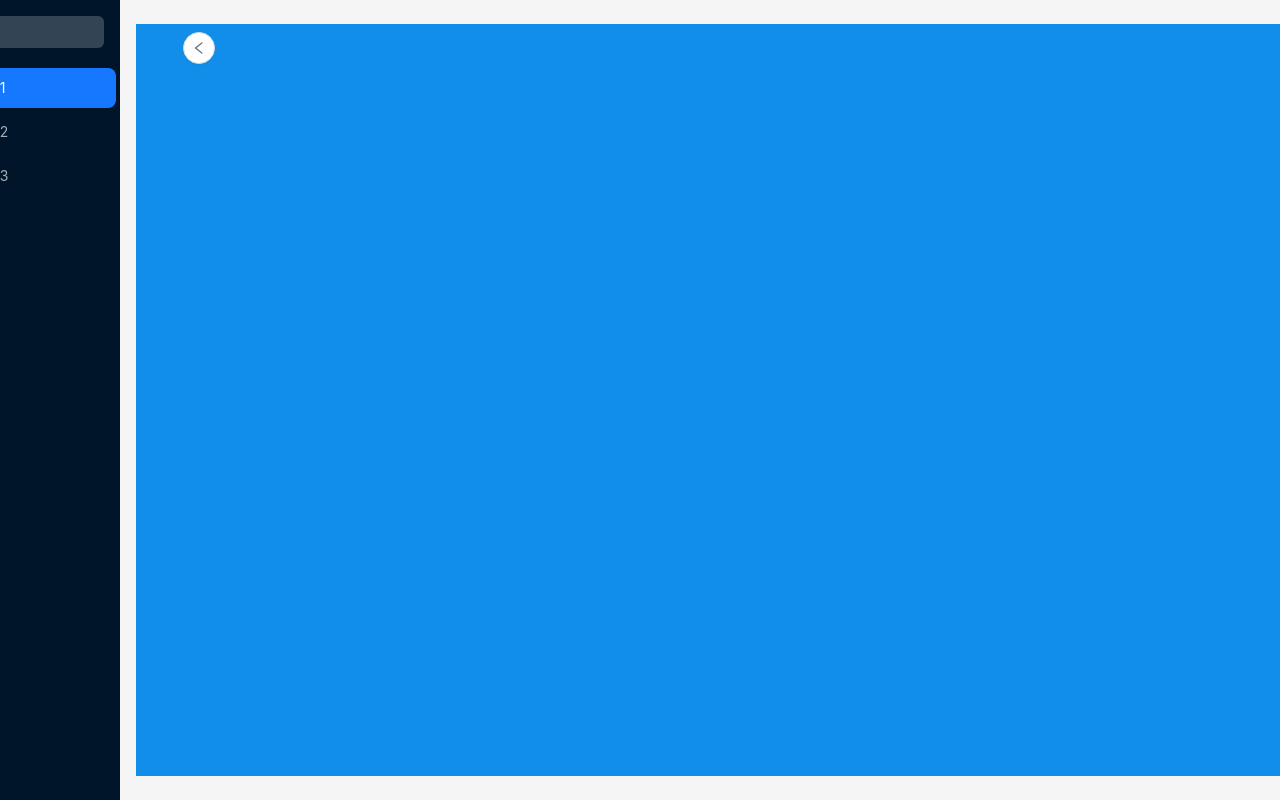
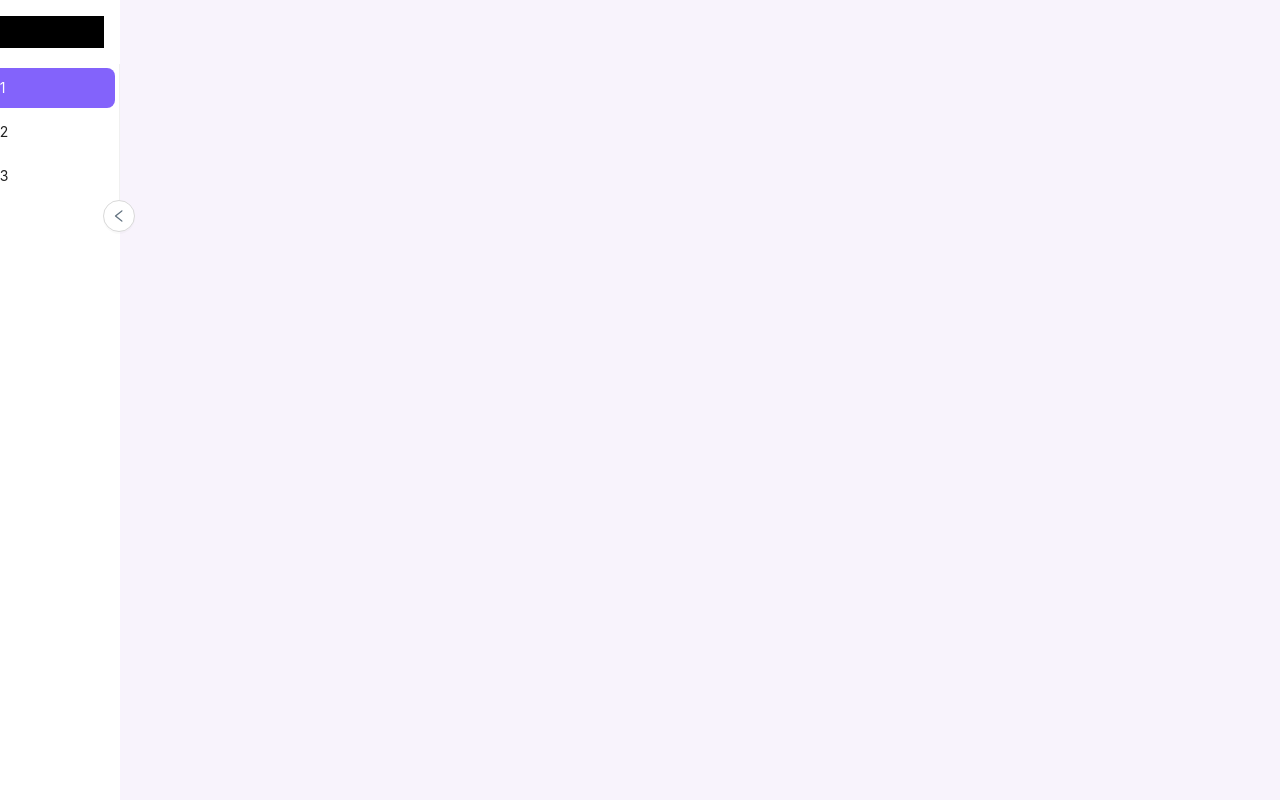
Before and after one commit to seoinah/Dal-Book-Proj, a React (Vite) app in the folder dalbook-ui/: page / in a window 1280 px wide. Shown: the top 800 px of the page. Built offline with nearby package versions, Linux system fonts and the light colour scheme.

Commit message:
fix: Lnb & Layout 스타일 수정

```diff
--- a/dalbook-ui/src/App.tsx
+++ b/dalbook-ui/src/App.tsx
@@ -1,6 +1,6 @@
 import React, { lazy } from 'react';
 
-const LayoutPage = lazy(() => import('./components/templates/Layout/LayoutDiv'));
+const LayoutPage = lazy(() => import('@components/templates/Layout/LayoutDefault'));
 
 const App = [
     {
--- a/dalbook-ui/src/common/routes/router.ts
+++ b/dalbook-ui/src/common/routes/router.ts
@@ -2,5 +2,5 @@ export const ROUTE_PATH = {
     PATH_BASE: '/',
 
     CATEGORY_BASE: '/category',
-    CATEGORY_LIST: `/category/login`,
+    CATEGORY_LIST: `/category`,
 };
--- a/dalbook-ui/src/components/organisms/Lnb/Lnb.styles.tsx
+++ b/dalbook-ui/src/components/organisms/Lnb/Lnb.styles.tsx
@@ -5,17 +5,16 @@ const {Sider} = Layout;
 
 export const CustomSider = styled(Sider)`
  &&& {
-    min-width: 250px;
-    width: 250px;
+    background-color: #FFFFFF;
   }
 `;
 
-export const lnbLogoStyle: React.CSSProperties = {
-    height: '32px',
-    margin: '16px',
-    background: 'rgba(255,255,255,.2)',
-    borderRadius: '6px'
-};
+export const LnbLogo = styled('div')`
+    height: 32px;
+    margin: 16px;
+    background-color: #000000;
+    borderRadius: 6px;
+`;
 
 const ButtonDefault = `
     display: inline-flex;
@@ -38,8 +37,6 @@ const ButtonDefault = `
     color: rgb(99, 115, 129);
     transition: background-color 150ms cubic-bezier(0.4, 0, 0.2, 1) 0ms;
     padding: 4px;
-    top: 32px;
-    position: fixed;
     z-index: 1101;
 `
 
--- a/dalbook-ui/src/components/organisms/Lnb/Lnb.tsx
+++ b/dalbook-ui/src/components/organisms/Lnb/Lnb.tsx
@@ -6,8 +6,8 @@ import {
     VideoCameraOutlined,
 } from '@ant-design/icons';
 import useToggle from "@common/hooks/useToggle";
-import {CustomSider, FoldButton, UnFoldButton, lnbLogoStyle} from "@components/organisms/Lnb/Lnb.styles";
-import {Tooltip, Menu} from "antd";
+import {CustomSider, FoldButton, UnFoldButton, LnbLogo} from "@components/organisms/Lnb/Lnb.styles";
+import {ConfigProvider, Menu} from "antd";
 
 const menu = [
     {
@@ -32,16 +32,26 @@ const Lnb = () => {
 
     return (
         <CustomSider trigger={null} collapsible collapsed={fold} >
-            <div className="demo-logo-vertical" style={lnbLogoStyle}/>
+            <LnbLogo/>
+            <ConfigProvider
+                theme={{
+                    components: {
+                        Menu: {
+                            colorItemBgSelected: "#8363FB",
+                            colorItemTextSelected: "#FFFFFF",
+                        },
+                    },
+                }}
+            >
             <Menu
-                theme="dark"
+                theme="light"
                 mode="inline"
                 defaultSelectedKeys={['1']}
                 items={menu}
             />
-            <Tooltip title="Menu">
-                {
-                    fold?
+            </ConfigProvider>
+            {
+                fold?
                     <UnFoldButton
                         shape="circle"
                         icon={<RightOutlined />}
@@ -53,8 +63,7 @@ const Lnb = () => {
                         icon={<LeftOutlined />}
                         onClick={() => setFold(!fold)}
                     />
-                }
-            </Tooltip>
+            }
         </CustomSider>
     );
 };
--- a/dalbook-ui/src/components/organisms/Title/Title.styles.tsx
+++ b/dalbook-ui/src/components/organisms/Title/Title.styles.tsx
@@ -1,14 +1,16 @@
-import { styled } from '@mui/material/styles';
+import styled from "styled-components";
+import { Layout, Row } from 'antd';
+const { Header } = Layout;
 
-export const HeaderDoc = styled('header')`
-  -webkit-text-stroke: 1px #000000;
-  color: #000000;
-  font-family: "Poppins", Helvetica;
-  font-size: 30px;
-  font-weight: 500;
-  left: 376px;
-  letter-spacing: 0;
-  line-height: normal;
-  position: absolute;
-  top: 39px;
+export const ContentHeader = styled(Header)`
+    display: inline-table;
+    padding: 0;
+    background-color: #f8f3fc;
+`
+export const TitleRow = styled(Row)`
+    padding: 0 15px;
 `;
+
+export const TitleH1 = styled("h1")`
+    margin: auto;
+`;
--- a/dalbook-ui/src/components/organisms/Title/Title.tsx
+++ b/dalbook-ui/src/components/organisms/Title/Title.tsx
@@ -1,11 +1,19 @@
-import {
-    HeaderDoc
-} from './Title.styles';
+import {ContentHeader, TitleH1, TitleRow} from "@components/organisms/Title/Title.styles";
+import { Col } from 'antd';
 
-export const Title: React.FC = () => {
+const Title = ({title, children}) => {
     return (
-        <HeaderDoc>
-            항목 관리
-        </HeaderDoc>
+        <ContentHeader>
+            <TitleRow>
+                <Col span={8}>
+                    <TitleH1>{title}</TitleH1>
+                </Col>
+                <Col span={8} offset={8}>
+                    {children}
+                </Col>
+            </TitleRow>
+        </ContentHeader>
     );
 };
+
+export default Title;
--- /dev/null
+++ b/dalbook-ui/src/components/templates/Layout/ContentLayout.tsx
@@ -0,0 +1,11 @@
+import {WrapContent} from "@components/templates/Layout/Layout.styles";
+
+const ContentLayout = ({children}) => {
+    return (
+        <WrapContent>
+            {children}
+        </WrapContent>
+    );
+};
+
+export default ContentLayout;
--- a/dalbook-ui/src/components/templates/Layout/Layout.styles.tsx
+++ b/dalbook-ui/src/components/templates/Layout/Layout.styles.tsx
@@ -1,15 +1,22 @@
 import React from "react";
+import styled from "styled-components";
+import {Layout} from "antd";
 
-export const contentStyle: React.CSSProperties = {
-    margin: '24px 16px',
-    padding: 24,
-    minHeight: 280,
-    color: '#fff',
-    backgroundColor: '#108ee9',
-};
+export const WrapLayout = styled(Layout)`
+    margin: 2em;
+    background-color: #f8f3fc;
+`
 
-export const wrapStyle: React.CSSProperties = {
-    display: 'flex',
-    minWidth: '1440px',
-    minHeight: '100vh'
-};
+export const EntireLayout = styled(Layout)`
+    display: flex;
+    min-width: 1440px;
+    min-height: 100vh;
+    background-color: #f8f3fc;
+`
+
+export const WrapContent = styled(Layout)`
+    margin: 24px 16px 0;
+    overflow: initial;
+    background-color: #FFFFFF;
+    border-radius: 25px;
+`
--- /dev/null
+++ b/dalbook-ui/src/components/templates/Layout/LayoutDefault.tsx
@@ -0,0 +1,25 @@
+import { Layout } from 'antd';
+import {Routes, Route} from 'react-router-dom'
+import {allRoutes} from "@common/routes/allRoutes";
+import Lnb from "@components/organisms/Lnb/Lnb";
+import {EntireLayout} from "@components/templates/Layout/Layout.styles";
+
+const LayoutDefault = () => {
+
+    return (
+        <EntireLayout>
+            <Lnb />
+            <Routes>
+                {allRoutes.map(({ path, component, authorization }, key) =>
+                    <Route
+                        key={key}
+                        path={path}
+                        Component={component}
+                    />
+                )}
+            </Routes>
+        </EntireLayout>
+    );
+};
+
+export default LayoutDefault;
--- a/dalbook-ui/src/components/templates/Layout/LayoutDiv.tsx
+++ /dev/null
@@ -1,30 +0,0 @@
-import { Layout } from 'antd';
-import {Routes, Route} from 'react-router-dom'
-import {allRoutes} from "@common/routes/allRoutes";
-import {contentStyle, wrapStyle} from "@components/templates/Layout/Layout.styles";
-import Lnb from "@components/organisms/Lnb/Lnb";
-const {Content} = Layout;
-
-const LayoutDiv = () => {
-
-    return (
-        <Layout style={wrapStyle}>
-            <Lnb />
-            <Layout>
-                <Content style={contentStyle}>
-                    <Routes>
-                        {allRoutes.map(({ path, component, authorization }, key) =>
-                            <Route
-                                key={key}
-                                path={path}
-                                element={component}
-                            />
-                        )}
-                    </Routes>
-                </Content>
-            </Layout>
-        </Layout>
-    );
-};
-
-export default LayoutDiv;
--- a/dalbook-ui/src/pages/Category/CategoryList/index.tsx
+++ b/dalbook-ui/src/pages/Category/CategoryList/index.tsx
@@ -1,9 +1,21 @@
+import ContentLayout from "@components/templates/Layout/ContentLayout";
+import Title from "@components/organisms/Title/Title";
+import {WrapLayout} from "@components/templates/Layout/Layout.styles";
+
 const CategoryList = () => {
 
     return (
-        <div>
-            category
-        </div>
+        <WrapLayout>
+            <Title title={"항목 관리"}>
+
+            </Title>
+            <ContentLayout>
+                <div>
+                    category
+                </div>
+            </ContentLayout>
+        </WrapLayout>
+
     );
 };
 
```
